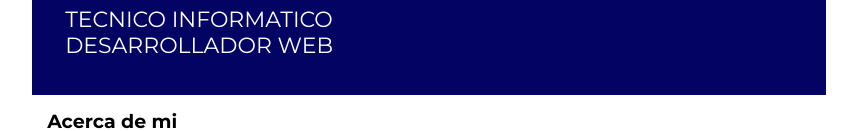
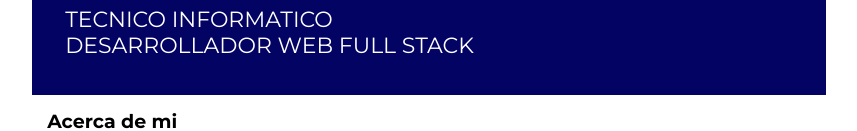
Before and after one commit to Davemnt/curriculum, a plain HTML site: page index.html in a window 1280 px wide. Shown: the part 155-286 px from the top of the page, without its empty margins (211-1068 px from the left). Drawn offline with Linux system fonts and the light colour scheme.

Commit message:
cambio cv

```diff
--- a/index.html
+++ b/index.html
@@ -15,7 +15,7 @@
         <div class="container">
             <h1>DAVID MONTE</h1>
             <h2>TECNICO INFORMATICO</h2>
-            <h2>DESARROLLADOR WEB</h2>
+            <h2>DESARROLLADOR WEB FULL STACK</h2>
         </div>
     </header>
 
```
Also changed, not shown: iconos/iconodescarga.png (deleted), 1 other file.
